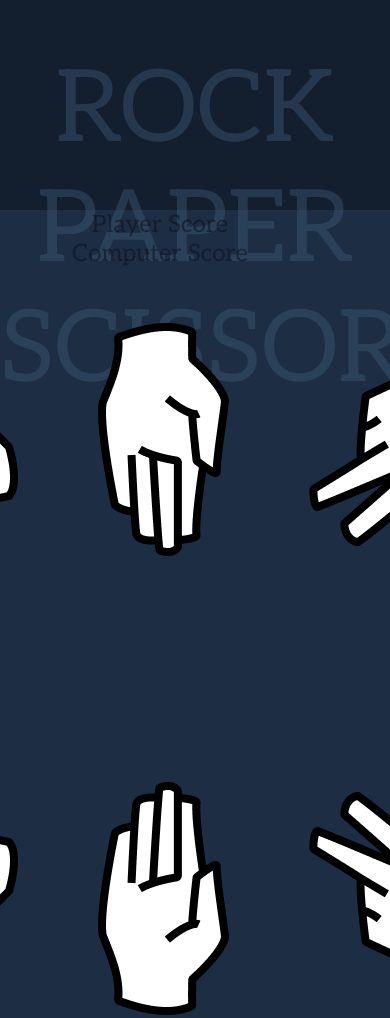
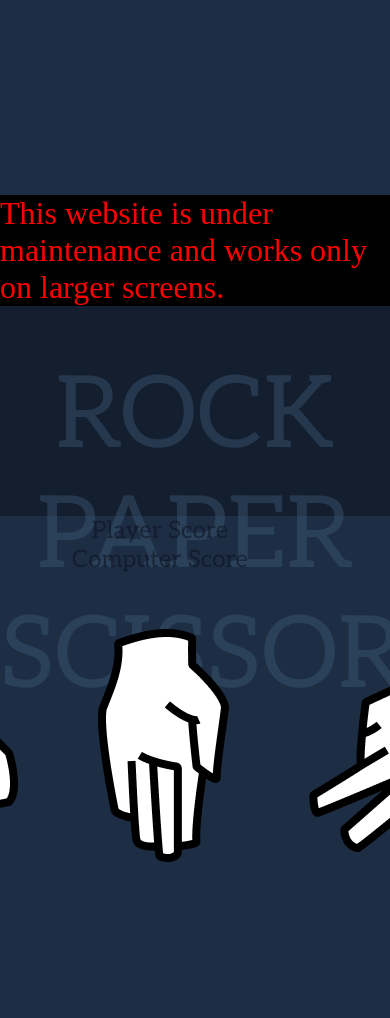
Before and after one commit to ljaskolka/rock-paper-scissors, a plain HTML site: page index.html in a window 390 px wide. Shown: the top 1018 px of the page. Drawn offline with Linux system fonts and the light colour scheme.

Commit message:
final commit

```diff
--- a/css/index.scss
+++ b/css/index.scss
@@ -69,7 +69,26 @@ body {
 	        animation: slide-top 0.5s cubic-bezier(0.250, 0.460, 0.450, 0.940) both;
 }
 
+.message {
+  display: none;
+  justify-content: center;
+  margin-top: 50%;
+  font-size: 2rem;
+  color: red;
+  background-color: black;
+}
 
+
+@media (max-width: 900px){
+  .message {
+      display: flex;
+      justify-content: center;
+      margin-top: 50%;
+      font-size: 2rem;
+      color: red;
+      background-color: black;
+  }
+}
 
  @-webkit-keyframes slide-top {
     0% {
--- a/index.html
+++ b/index.html
@@ -9,6 +9,10 @@
     <link rel="shortcut icon" href="#" />
 </head>
 <body>
+
+    <div class="message">This website is under maintenance and works only on larger screens.</div>
+
+
     <div class="header">
         <p class="title">ROCK PAPER SCISSORS</p>
     </div>
```
Also changed, not shown: css/index.css, 1 other file.
